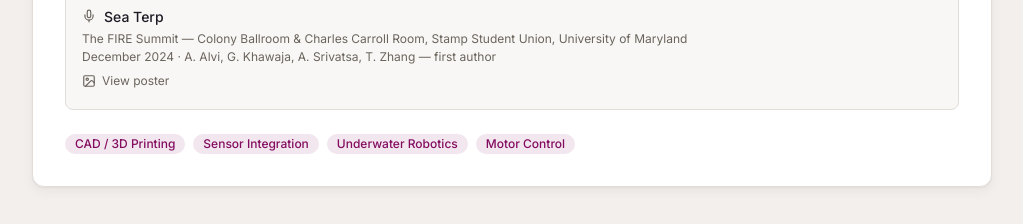
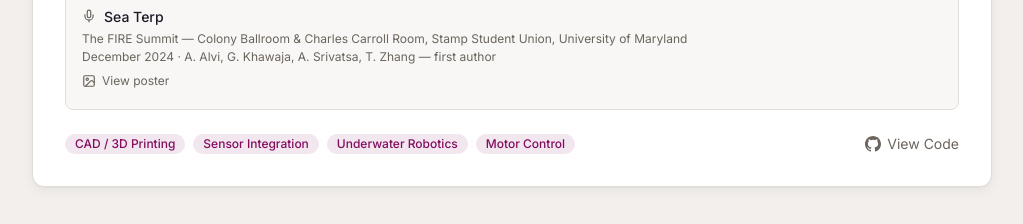
Before and after one commit to AhteshamAlvi/Personal_Website, a Next.js app: page / in a window 1280 px wide. Shown: the part 10580-10804 px from the top of the page, without its empty margins (128-1151 px from the left). Built offline with nearby package versions, Linux system fonts and the light colour scheme.

Commit message:
complete so far

```diff
--- a/src/data/research.ts
+++ b/src/data/research.ts
@@ -186,6 +186,7 @@ export const research: Research[] = [
       { name: "C++", iconify: "skill-icons:cpp" },
       { name: "Autodesk", iconify: "simple-icons:autodesk" },
     ],
+    githubUrl: "https://github.com/AhteshamAlvi/SeaTerp-Underwater-Turtlebot",
     papers: [
       {
         title:
```
